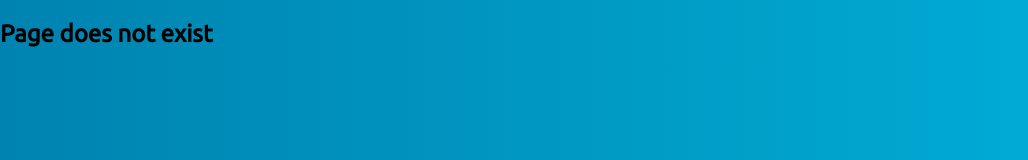
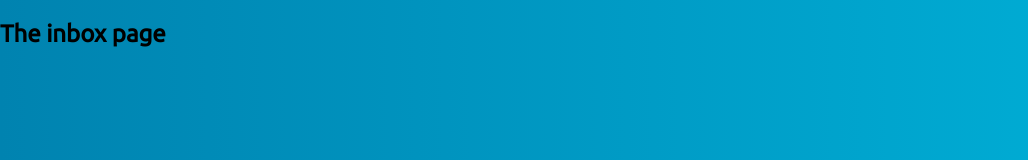
Before and after one commit to Tyak99/epic_mail_react, a React app: page /inbox in a window 1280 px wide. Shown: the top 160 px of the page, without its empty margins (0-1028 px from the left). Built offline with nearby package versions, Linux system fonts and the light colour scheme.

Commit message:
Create the inbox page

```diff
--- a/src/routes/routes.js
+++ b/src/routes/routes.js
@@ -3,12 +3,14 @@ import { Route, Switch } from 'react-router-dom';
 import NotFound from '../components/NotFound/NotFound';
 import Home from '../views/Homepage/Homepage';
 import Sent from '../views/Sent';
+import Inbox from '../views/Inbox/Inbox';
 
 const Routes = () => (
 
   <Switch>
     <Route path="/" exact component={Home} />
     <Route path="/sent" exact component={Sent} />
+    <Route path="/inbox" exact component={Inbox} />
     <Route component={NotFound} />
   </Switch>
 );
--- /dev/null
+++ b/src/views/Inbox/Inbox.js
@@ -0,0 +1,17 @@
+import React from 'react';
+
+class Inbox extends React.Component {
+  componentDidMount() {
+    console.log('render');
+  }
+
+  render() {
+    return (
+      <div>
+        <h2> The inbox page</h2>
+      </div>
+    );
+  }
+}
+
+export default Inbox;
```
Also changed, not shown: src/views/Inbox/inbox.css (added).
